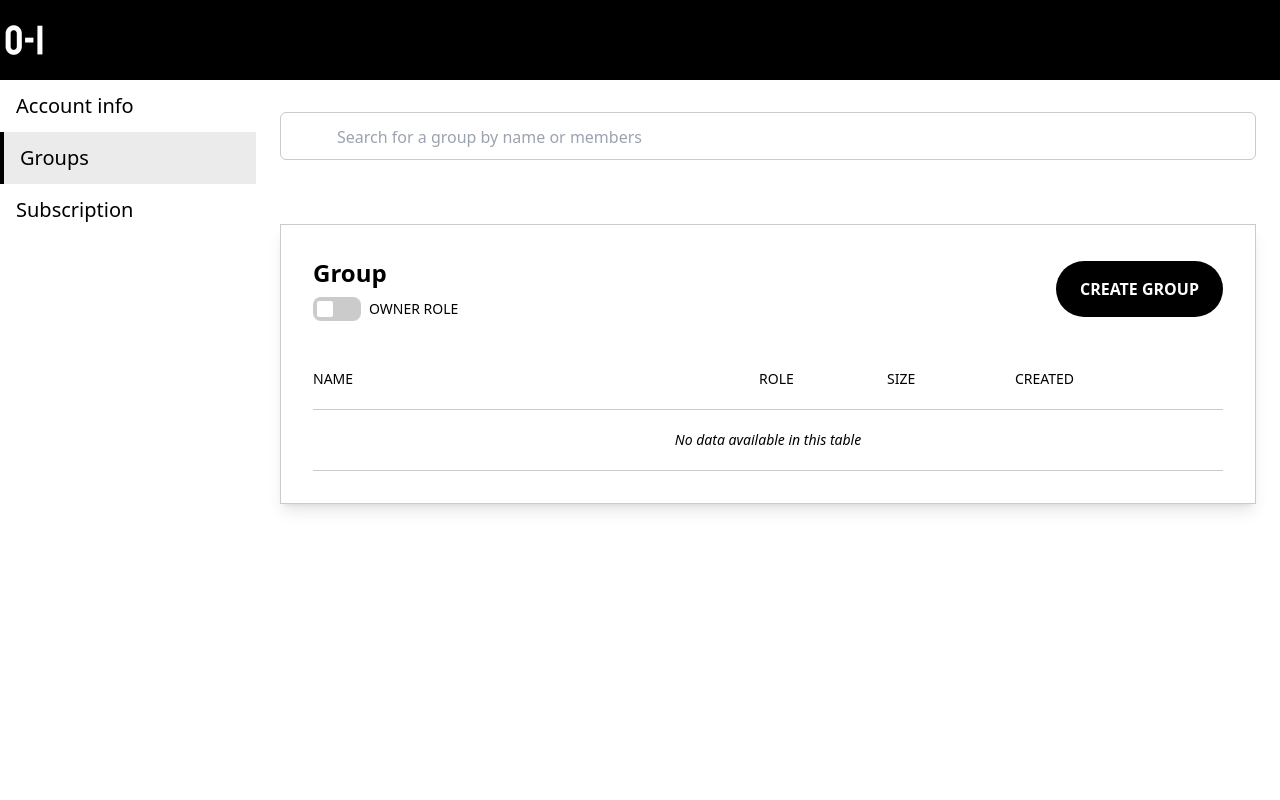
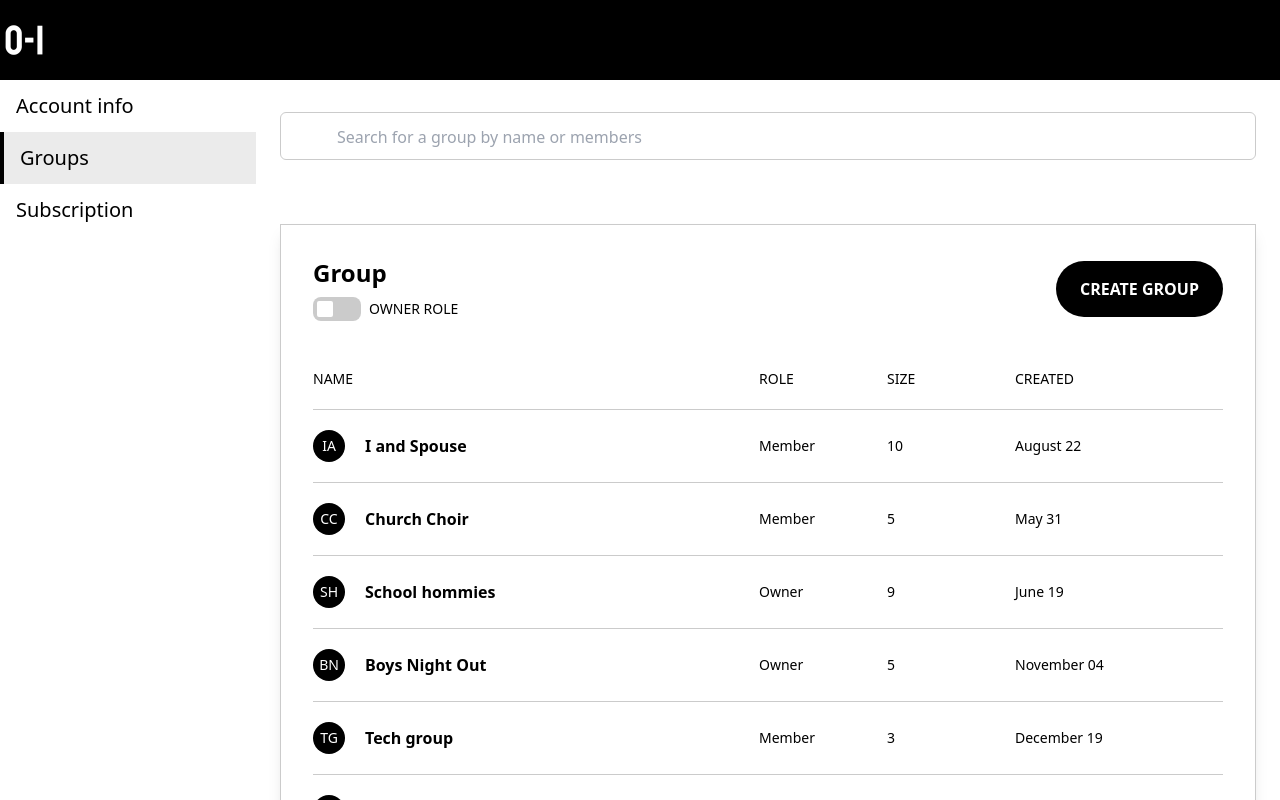
Before and after one commit to outinsure/oi-ng, an Angular app: page /account/groups in a window 1280 px wide. Shown: the top 800 px of the page. Built offline with nearby package versions, Linux system fonts and the light colour scheme.

Commit message:
add custom pipe, add toggle filtering

```diff
--- a/src/app/account/account-groups.component.html
+++ b/src/app/account/account-groups.component.html
@@ -6,12 +6,12 @@
         class=" focus:outline-none bg-transparent placeholder:text-base text-xl flex-1 py-3 font-light"
     />
 </div>
-<div class="py-8 px-8 shadow-lg bg-white border border-[#CBCBCB] mt-16">
+<div class="py-8 px-8 shadow-lg bg-white border border-[#CBCBCB] my-16">
     <div class="flex items-center justify-between">
         <div>
             <span class="text-2xl font-bold text-black">Group</span>
             <label class="flex items-center mt-2 uppercase text-sm text-black font-normal">
-                <input type="checkbox" class="h-6 w-16 hidden peer" />
+                <input value="" type="checkbox" class="h-6 w-16 hidden peer" (change)="showOwnerList($event)" />
                 <div class="bg-[#CBCBCB] rounded-lg h-6 w-12 mr-2 p-1 flex peer-checked:justify-end peer-checked:bg-black">
                     <div class="w-4 h-4 bg-white rounded-sm"></div>
                 </div>
@@ -23,15 +23,30 @@
         </button>
     </div>
     <div class="mt-12">
-        <div class="flex text-sm border-b border-[#CBCBCB] uppercase pb-5">
+        <div class="flex text-sm border-b border-[#CBCBCB] uppercase pb-5 items-center">
             <span class="flex-1">Name</span>
             <span class="w-32">Role</span>
             <span class="w-32">Size</span>
             <span class="w-32">Created</span>
             <span class="w-20"></span>
         </div>
-        @if (groups.length > 20) {
-
+        @if (groups.length) {
+            @for(group of groups; track group.groupId) {
+                <div class="flex text-sm border-b border-[#CBCBCB] py-5 items-center cursor-pointer group">
+                    <div class="flex-1 flex items-center">
+                        <div class="bg-black h-8 w-8 rounded-full text-white uppercase flex items-center text-center justify-center p-2">
+                            {{group.name | getInitials }}
+                        </div>
+                        <span class="font-semibold text-base ml-5">{{group.name}}</span>
+                    </div>
+                    <span class="w-32">{{group.ownerId == currentUser ? 'Owner' : 'Member'}}</span>
+                    <span class="w-32">{{group.size}}</span>
+                    <span class="w-32">{{group.createdAt}}</span>
+                    <span class="w-20">
+                        <span class="icon-[ant-design--arrow-right-outlined] h-6 w-6 ml-2 group-hover:animate-bounce"></span>
+                    </span>
+                </div>
+            }
         } @else {
             <div class="text-center py-5 border-b border-[#CBCBCB] text-sm italic font-light">
                 No data available in this table
--- a/src/app/account/account-groups.component.ts
+++ b/src/app/account/account-groups.component.ts
@@ -1,59 +1,73 @@
 import { Component } from "@angular/core";
+import { GetInitialsPipe } from "../get-initials.pipe";
 
 @Component({
     selector: 'account-groups',
     templateUrl: './account-groups.component.html',
+    standalone: true,
+    imports: [GetInitialsPipe]
 })
 export class AccountGroupsComponent {
-    groups = [
+    currentUser = 2;
+    apiResponse = [
         {
             name: 'I and Spouse',
-            ownerName: '',
-            ownerId: '1',
+            groupId: 1,
+            ownerId: 1,
             size: 10,
             createdAt: 'August 22'
         },
         {
             name: 'Church Choir',
-            ownerName: '',
-            ownerId: '1',
+            groupId: 2,
+            ownerId: 1,
             size: 5,
             createdAt: 'May 31'
         },
         {
             name: 'School hommies',
-            ownerName: '',
-            ownerId: '2',
+            groupId: 3,
+            ownerId: 2,
             size: 9,
             createdAt: 'June 19'
         },
         {
             name: 'Boys Night Out',
-            ownerName: '',
-            ownerId: '2',
+            groupId: 4,
+            ownerId: 2,
             size: 5,
             createdAt: 'November 04'
         },
         {
             name: 'Tech group',
-            ownerName: '',
-            ownerId: '3',
+            groupId: 5,
+            ownerId: 3,
             size: 3,
             createdAt: 'December 19'
         },
         {
             name: 'Work colleagues',
-            ownerName: '',
-            ownerId: '3',
+            groupId: 6,
+            ownerId: 3,
             size: 2,
             createdAt: 'July 01'
         },
         {
             name: 'Soccer team',
-            ownerName: '',
-            ownerId: '4',
+            groupId: 7,
+            ownerId: 4,
             size: 5,
             createdAt: 'September 15'
         },
-    ]
+    ];
+    showOwnerList = (event: Event) => {
+        const toggle = event.target as HTMLInputElement;
+        const showOwnerList = toggle.checked;
+        if (showOwnerList) {
+            this.groups = this.groups.filter((group) => group.ownerId == this.currentUser);
+        } else {
+            this.groups = this.apiResponse;
+        }
+    }
+    groups = this.apiResponse
 }
--- /dev/null
+++ b/src/app/get-initials.pipe.ts
@@ -0,0 +1,13 @@
+import { Pipe, PipeTransform } from '@angular/core';
+
+@Pipe({
+  name: 'getInitials',
+  standalone: true
+})
+export class GetInitialsPipe implements PipeTransform {
+
+  transform(name: string): string {
+    return name.split(' ').length > 1 ? name.split(' ')[0].charAt(0) + name.split(' ')[1].charAt(0) : name.split(' ')[0].charAt(0)
+  }
+
+}
```
Also changed, not shown: 1 other file (tests, documents, lock files or other folders).
